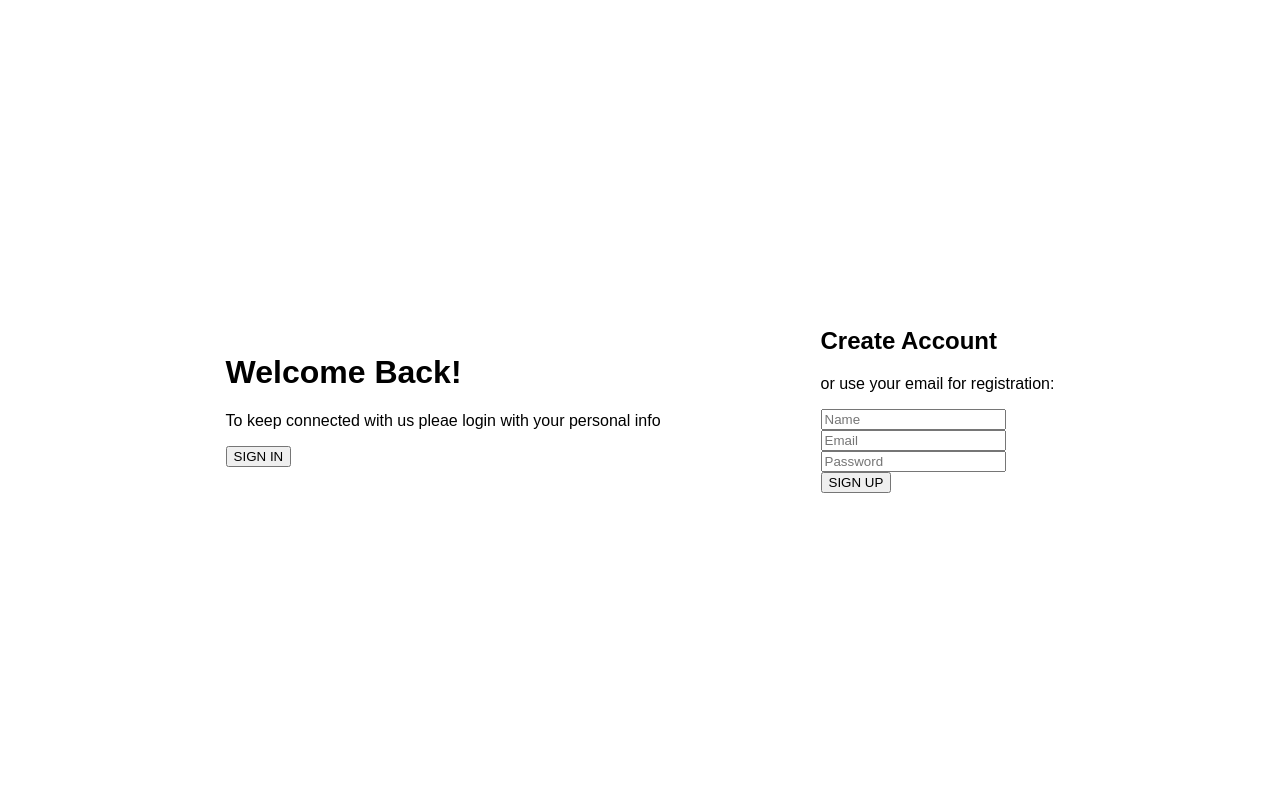
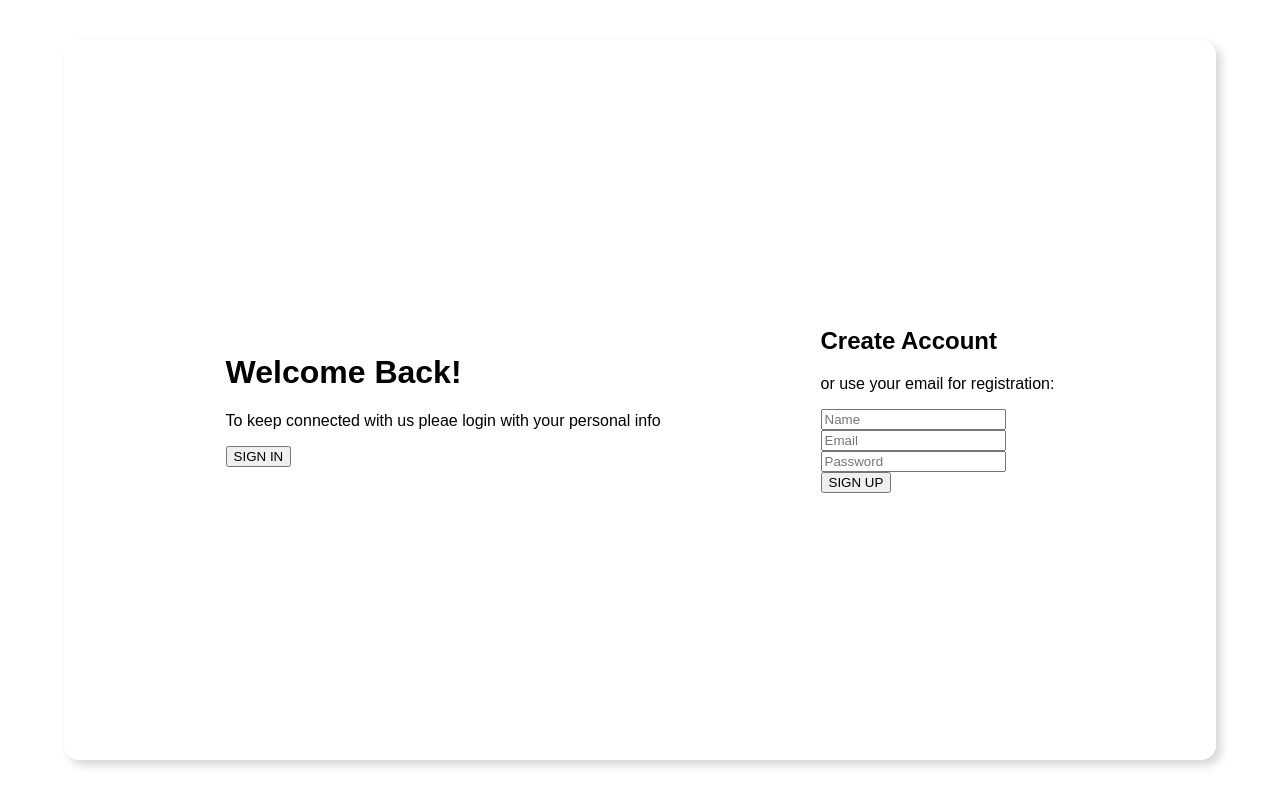
Before and after one commit to RobJoeeLee/mock-login-page, a plain HTML site: page index.html in a window 1280 px wide. Drawn offline with Linux system fonts and the light colour scheme.

Commit message:
updated the height, width, and background color transparancy to login-container and added a border radium and box shadow

```diff
--- a/styles.css
+++ b/styles.css
@@ -28,9 +28,11 @@ body{
     display: flex;
     justify-content: center;
     align-items: center;
-    background-color: hsla(var(--login-container-hsl), 0.7);
-    height: 90vh;
-    width: 90vw;
+    background-color: hsla(var(--login-container-hsl), 0.8);
+    height: 90%;
+    width: 90%;
     padding: 2rem;
     gap: 10rem;
+    border-radius: 15px;
+    box-shadow: 5px 5px 10px rgba(0, 0, 0, 0.168);
 }
```
